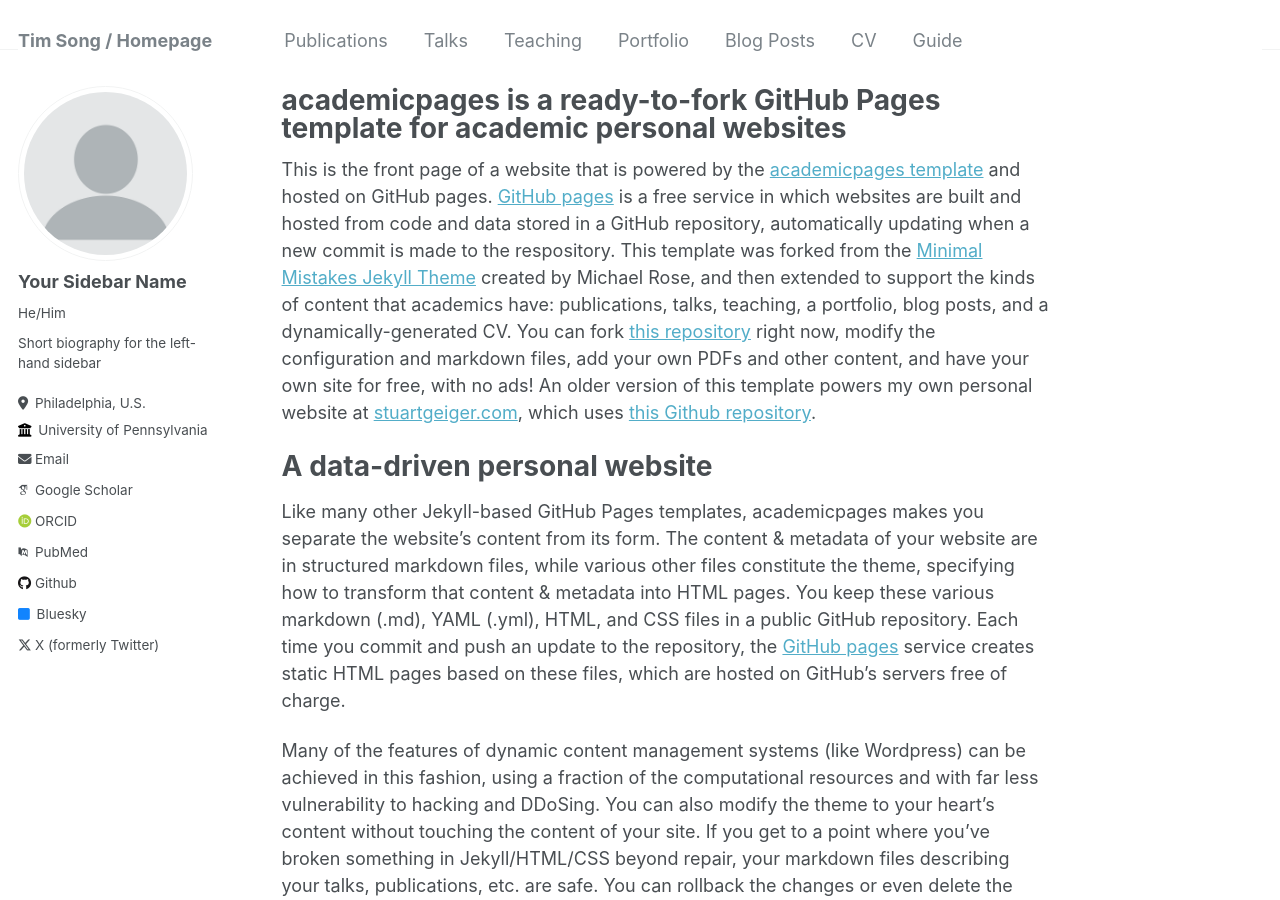
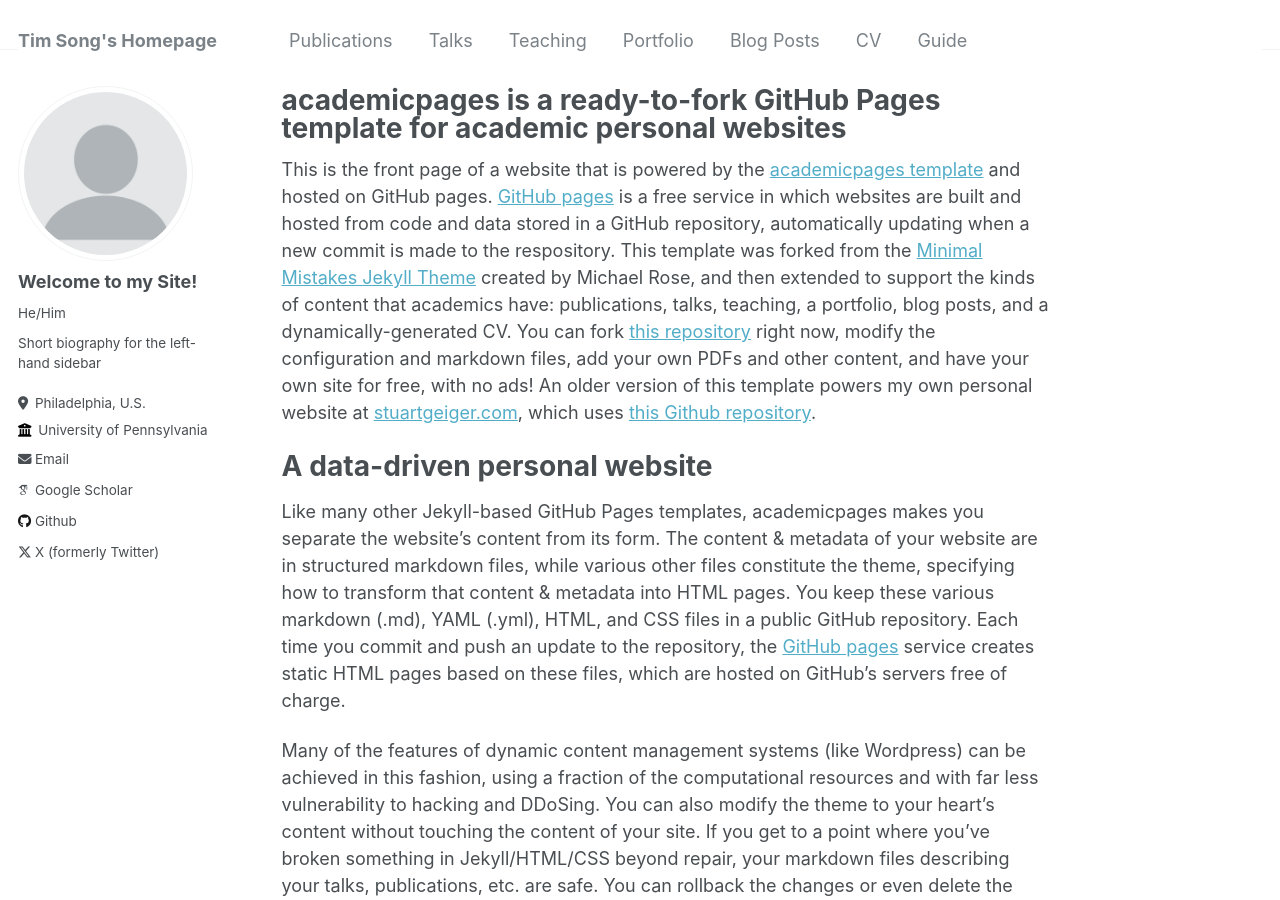
Before and after one commit to TimSong412/TimSong412.github.io, a Jekyll site: the page built from _pages/about.md, in a window 1280 px wide and 900 px high. Built offline with Jekyll 4.4.1, drawn with Linux system fonts in a browser that asks for light colours; some web fonts are replaced.

Commit message:
Update _config.yml

```diff
--- a/_config.yml
+++ b/_config.yml
@@ -8,7 +8,7 @@
 
 # Basic Site Settings
 locale                   : "en-US"
-title                    : "Tim Song / Homepage"
+title                    : "Tim Song's Homepage"
 title_separator          : "-"
 name                     : &name "Tim(Yunzhou) Song"
 description              : &description "I am a first-year Master's student at the University of Pennsylvania majoring in Robotics. I'm conducting research focusing on 3D vision, geometry, and graphics supervised by Prof. Kostas Kostas Daniilidis, Prof. Lingjie Liu and Jiahui Lei."
@@ -22,7 +22,7 @@ repository               : "github.com/TimSong412"
 author:
   # Biographic information
   avatar           : "profile.png"
-  name             : "Your Sidebar Name"
+  name             : "Welcome to my Site!"
   pronouns         : "He/Him"
   bio              : "Short biography for the left-hand sidebar"
   location         : "Philadelphia, U.S."
@@ -34,20 +34,20 @@ author:
   arxiv            : # URL - Update with the correct link to your profile
   googlescholar    : "https://scholar.google.com/citations?user=PS_CX0AAAAAJ"
   impactstory      : # URL
-  orcid            : "http://orcid.org/yourorcidurl"
-  pubmed           : "https://www.ncbi.nlm.nih.gov/pubmed/?term=john+snow"
-  researchgate     : # URL
+  # orcid            : "http://orcid.org/yourorcidurl"
+  # pubmed           : "https://www.ncbi.nlm.nih.gov/pubmed/?term=john+snow"
+  # researchgate     : # URL
 
   # Repositories and software development
   bitbucket        : # Username - Update with your username on the site
   codepen          : # Username
   dribbble         : # Username
-  github           : "academicpages"
+  github           : "github.com/TimSong412"
   kaggle           : # Username
   stackoverflow    : # User number or user number and name (i.e., use "1" or "1/jeff-atwood")
 
   # Social media
-  bluesky          : "bsky.app" # Replace this with you Bluesky username
+  # bluesky          : "bsky.app" # Replace this with you Bluesky username
   facebook         : # Username
   flickr           : # Username
   foursquare       : # Username
```
